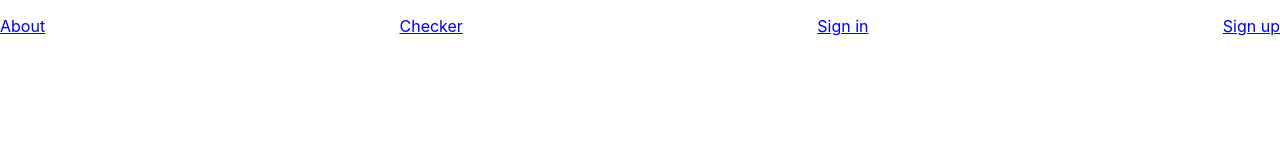
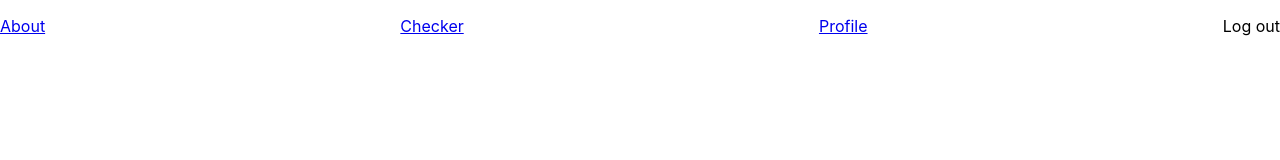
Before and after one commit to telkelly/health-provider, a React (Create React App) app: page / in a window 1280 px wide. Shown: the top 160 px of the page. Built offline with nearby package versions, Linux system fonts and the light colour scheme; sample sign-in values are in the browser's storage.

Commit message:
added logout and user link when the user isLogin

```diff
--- a/src/components/Navbar.js
+++ b/src/components/Navbar.js
@@ -1,5 +1,6 @@
 import React from "react";
-import { Link } from "react-router-dom";
+import { Link, useNavigate } from "react-router-dom";
+import { useState, useEffect } from "react";
 import AppBar from "@mui/material/AppBar";
 import Box from "@mui/material/Box";
 import Toolbar from "@mui/material/Toolbar";
@@ -12,38 +13,53 @@ import Button from "@mui/material/Button";
 import Tooltip from "@mui/material/Tooltip";
 import MenuItem from "@mui/material/MenuItem";
 import AdbIcon from "@mui/icons-material/Adb";
-import BottomNavigation from '@mui/material/BottomNavigation';
-import BottomNavigationAction from '@mui/material/BottomNavigationAction';
-
-
-const pages = ["About", "Symptoms checker", "User"];
-const settings = ["Profile", "Logout"];
+import BottomNavigation from "@mui/material/BottomNavigation";
+import BottomNavigationAction from "@mui/material/BottomNavigationAction";
+import UserProfile from "./UserProfile";
 
 const Navbar = () => {
-  const [anchorElNav, setAnchorElNav] = React.useState(null);
-  const [anchorElUser, setAnchorElUser] = React.useState(null);
+  const token = localStorage.getItem("token");
+  //const [auth, setAuth] = useState(false);
+  const navigate = useNavigate()
+  //const navigate = useNavigate();
 
-  const handleOpenNavMenu = (event) => {
-    setAnchorElNav(event.currentTarget);
-  };
-  const handleOpenUserMenu = (event) => {
-    setAnchorElUser(event.currentTarget);
-  };
+  // useEffect(() => {
+  //   setAuth(token)
+  // }, [])
 
-  const handleCloseNavMenu = () => {
-    setAnchorElNav(null);
-  };
-
-  const handleCloseUserMenu = () => {
-    setAnchorElUser(null);
+  const handleDeleteToken = () => {
+    localStorage.clear("token");
+    navigate("/about");
+   // navigate('/about')
   };
 
   return (
     <navbar>
-     <Link to={'/about'}><p className="about">About</p></Link>
-      <Link to={'/checker'}><p className="checker">Checker</p></Link>
-      <Link to={'/login'}><p className="sign-in">Sign in</p></Link>
-      <Link to={'/register'}><p className="sign-up">Sign up</p></Link>
+      <Link to={"/about"}>
+        <p className="about">About</p>
+      </Link>
+      <Link to={"/checker"}>
+        <p className="checker">Checker</p>
+      </Link>
+      {token ? (
+        <>
+          <Link to={'/user'}><p className="user">
+            Profile
+          </p></Link>
+          <p className="sign-out" onClick={handleDeleteToken}>
+            Log out
+          </p>
+        </>
+      ) : (
+        <>
+          <Link to={"/login"}>
+            <p className="sign-in">Sign in</p>
+          </Link>
+          <Link to={"/register"}>
+            <p className="sign-up">Sign up</p>
+          </Link>
+        </>
+      )}
     </navbar>
     // <AppBar position="static">
     //   <Container maxWidth="xl">
```
